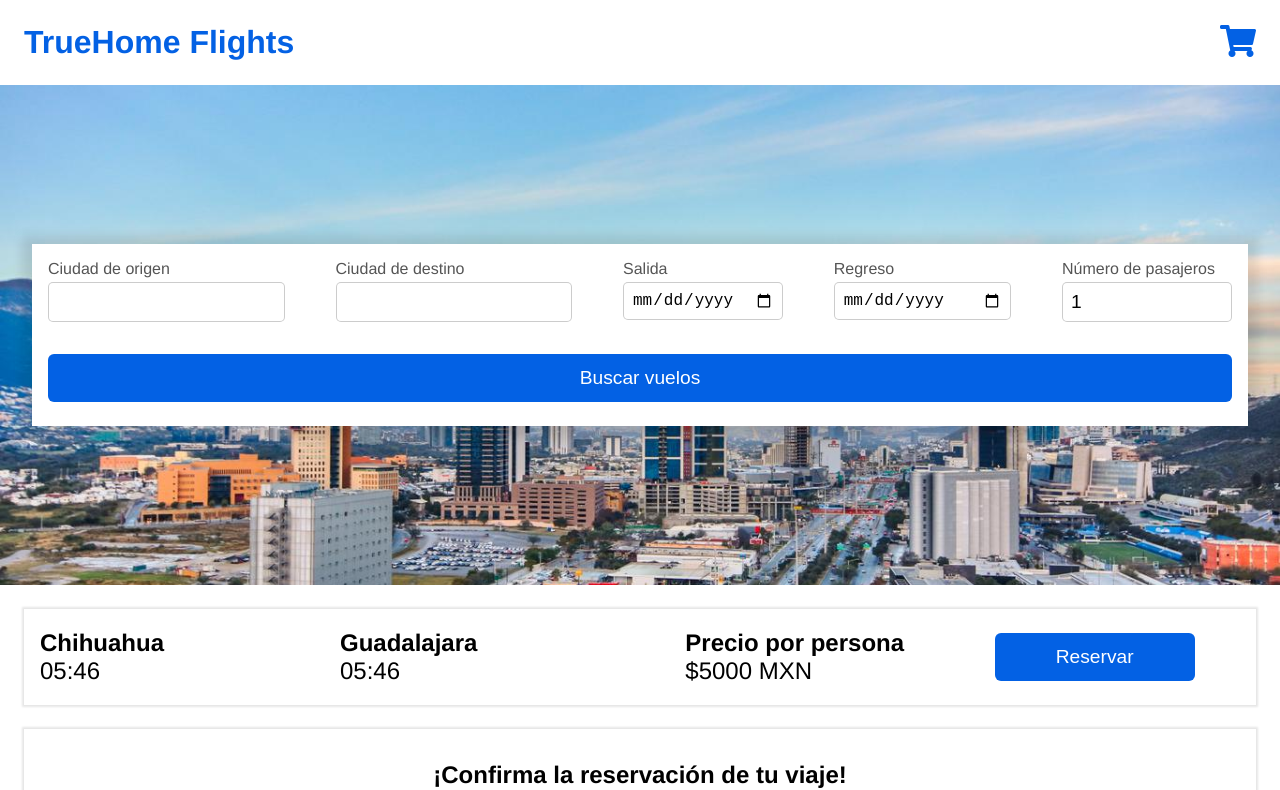
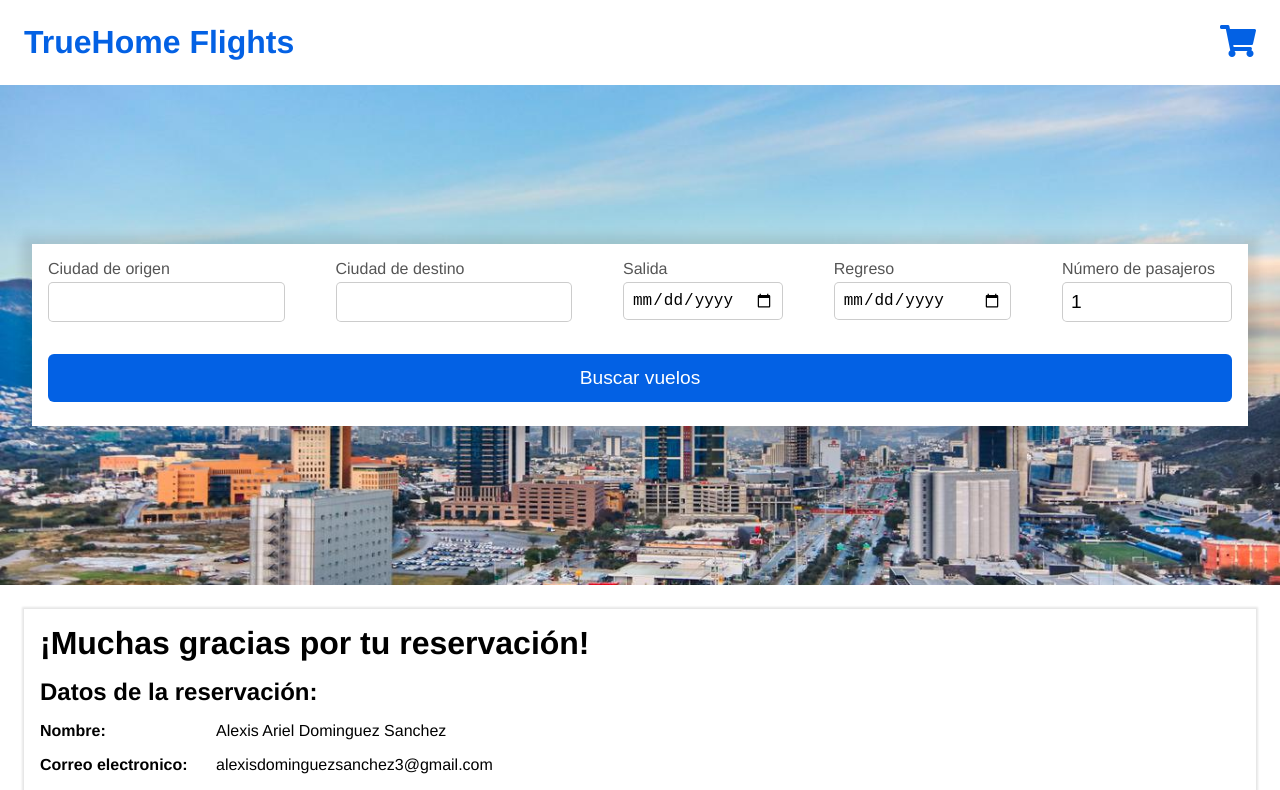
Before and after one commit to AlexisDominguez/TrueHomeTest, a React (Create React App) app: page / in a window 1280 px wide. Shown: the top 790 px of the page. Built offline with nearby package versions, Linux system fonts and the light colour scheme.

Commit message:
Created success card

```diff
--- /dev/null
+++ b/src/components/SuccessCard/SuccessCard.module.css
@@ -0,0 +1,26 @@
+.successCardTitle {
+  font-size: 2rem;
+  margin-bottom: 1rem;
+  font-weight: bold;
+}
+
+.successCardSubTitle {
+  font-size: 1.5rem;
+  font-weight: bold;
+}
+
+.successCardContainer {
+  margin: 1.5rem;
+  width: auto;
+}
+
+.successCardRow {
+  display: flex;
+  flex-direction: row;
+  margin: 1rem 0;
+}
+
+.successCardRowTitle {
+  width: 11rem;
+  font-weight: bold;
+}
--- /dev/null
+++ b/src/components/SuccessCard/SuccessCard.tsx
@@ -0,0 +1,36 @@
+import { FC } from "react";
+import Card from "../Card";
+import styles from "./SuccessCard.module.css";
+
+interface ISuccessCardProps {
+  fullName: string;
+  address: string;
+  email: string;
+}
+
+const SuccessCard: FC<ISuccessCardProps> = (props) => {
+  const { fullName, address, email } = props;
+
+  return (
+    <Card containerClass={styles.successCardContainer} softCard>
+      <div className={styles.successCardTitle}>
+        ¡Muchas gracias por tu reservación!
+      </div>
+      <div className={styles.successCardSubTitle}>Datos de la reservación:</div>
+      <div className={styles.successCardRow}>
+        <div className={styles.successCardRowTitle}>Nombre: </div>
+        <div>{fullName}</div>
+      </div>
+      <div className={styles.successCardRow}>
+        <div className={styles.successCardRowTitle}>Correo electronico: </div>
+        <div>{email}</div>
+      </div>
+      <div className={styles.successCardRow}>
+        <div className={styles.successCardRowTitle}>Direccion: </div>
+        <div>{address}</div>
+      </div>
+    </Card>
+  );
+};
+
+export default SuccessCard;
--- /dev/null
+++ b/src/components/SuccessCard/index.ts
@@ -0,0 +1 @@
+export { default } from "./SuccessCard";
--- a/src/modules/BookingForm/BookingForm.tsx
+++ b/src/modules/BookingForm/BookingForm.tsx
@@ -40,8 +40,6 @@ const BookingForm = () => {
   };
 
   const handleConfirmBooking = (): void => {};
-
-  console.log(isValidForm());
 
   return (
     <Card containerClass={styles.bookingFormContainer} softCard>
--- a/src/screens/Home/Home.tsx
+++ b/src/screens/Home/Home.tsx
@@ -4,6 +4,7 @@ import FlightSearch from "../../modules/FlightSearch";
 import Card from "../../components/Card";
 import FlightSelection from "../../modules/FlightSelection";
 import BookingForm from "../../modules/BookingForm";
+import SuccessCard from "../../components/SuccessCard";
 
 const Home = () => {
   return (
@@ -13,6 +14,11 @@ const Home = () => {
           <FlightSearch />
         </Card>
       </ImageSlide>
+      <SuccessCard
+        fullName="Alexis Ariel Dominguez Sanchez"
+        address="Calle 1 Oriente 100B, Delicias Chihuahua"
+        email="alexisdominguezsanchez3@gmail.com"
+      />
       <FlightSelection />
       <BookingForm />
     </MainLayout>
```
